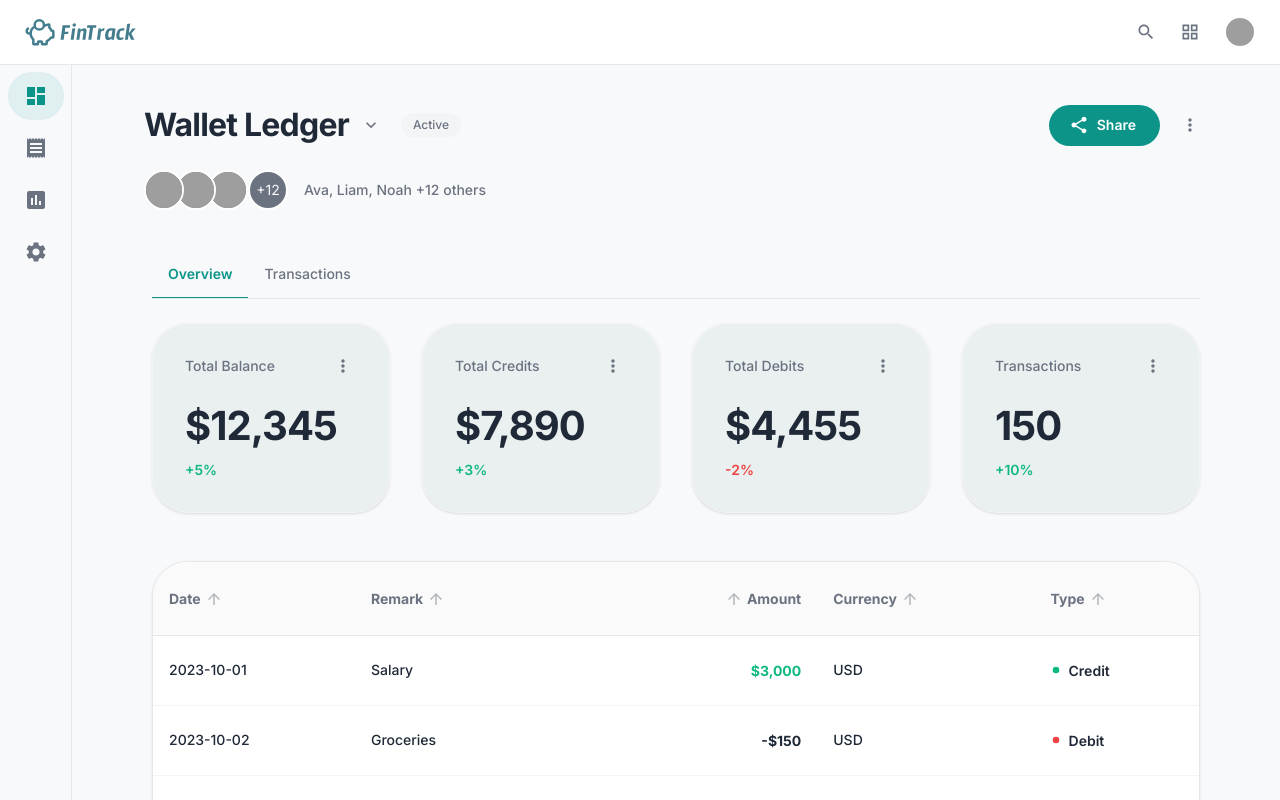
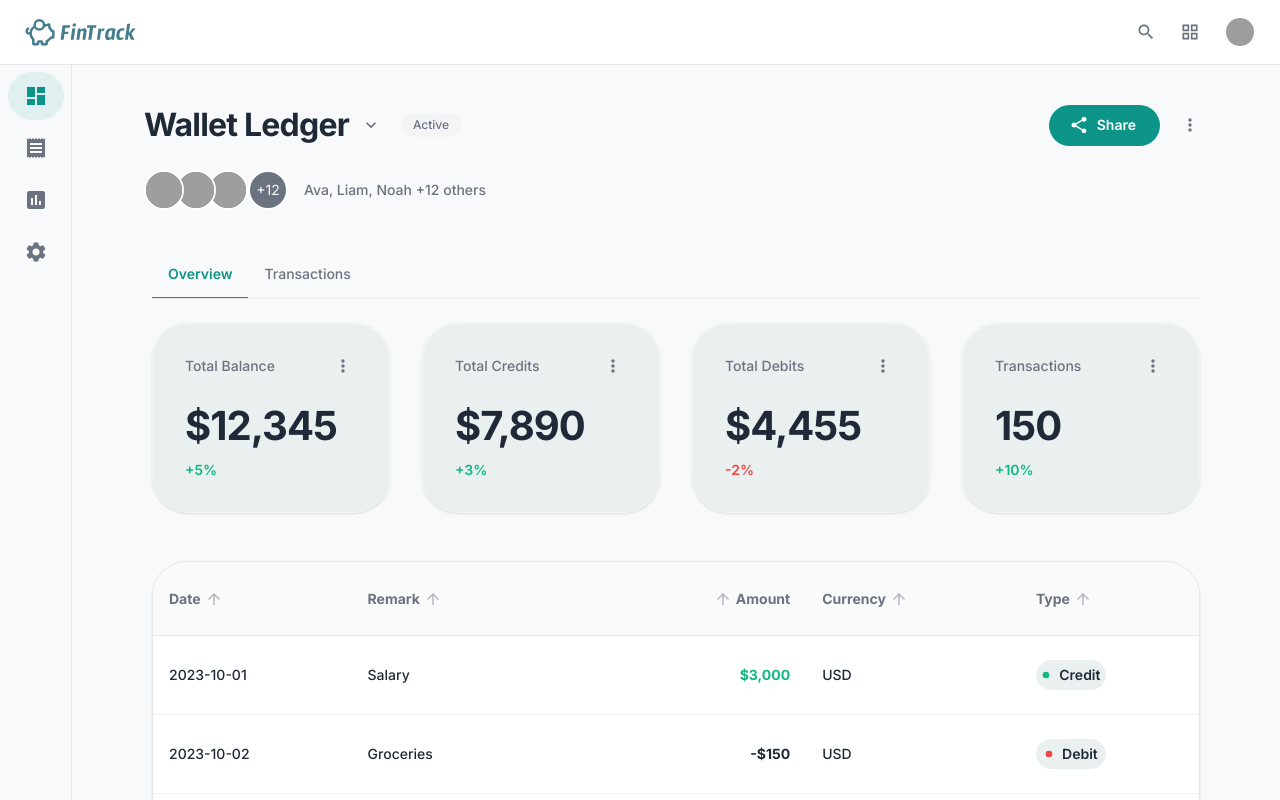
Before and after one commit to belloibrahv/wallet-ledger, a Next.js app: page / in a window 1280 px wide. Shown: the top 800 px of the page. Built offline with nearby package versions, Linux system fonts and the light colour scheme; grey boxes are pictures that could not be loaded.

Commit message:
Style the type table-status (from the TaransactionTable.tsx)

```diff
--- a/src/components/dashboard/TransactionTable.tsx
+++ b/src/components/dashboard/TransactionTable.tsx
@@ -152,11 +152,11 @@ function TransactionTableRow({ transaction }: TransactionRowProps) {
       </TableCell>
 
       <TableCell>
-        <Box sx={{ display: 'flex', alignItems: 'center', gap: 1 }}>
+        <Box sx={{ display: 'flex', alignItems: 'center', gap: 1, border: 'solid 1px #eaeff0', width: '70px', height: '30px', borderRadius: '25px', justifyContent: 'center', backgroundColor: '#EAEFF0' }}>
           <DotIcon
             sx={{
               fontSize: 10,
-              color: transaction.type === 'Credit' ? '#10B981' : '#EF4444'
+              color: transaction.type === 'Credit' ? '#10B981' : '#EF4444',
             }}
           />
           <Typography sx={{
```
